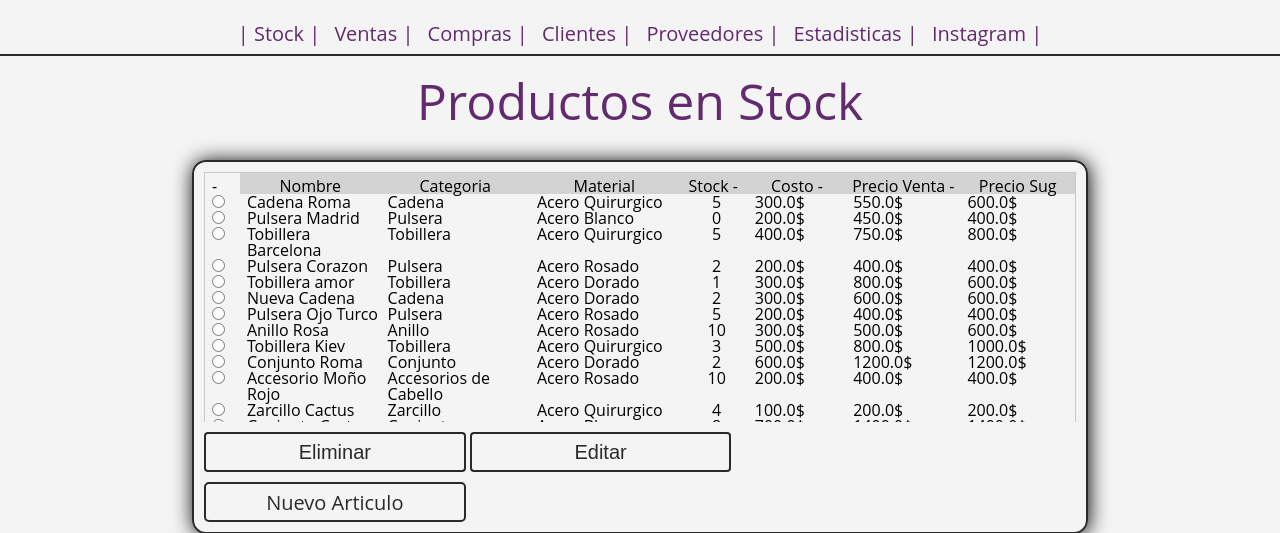
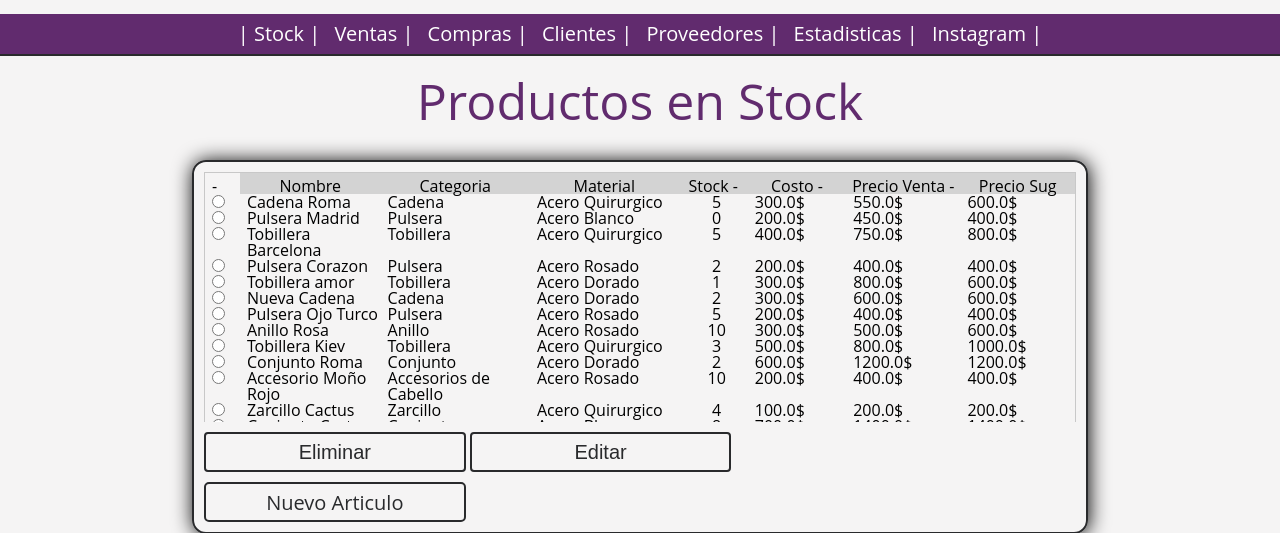
Before and after one commit to Mgrillo03/stock_forever, a Django app: page /stock/ in a window 1280 px wide. Shown: the top 533 px of the page. Run offline with Django 3.2, Linux system fonts and the light colour scheme; data comes from the database, SQL or seed files in the repository.

Commit message:
chages in style

```diff
--- a/stock_forever/stock/static/stock/style_g.css
+++ b/stock_forever/stock/static/stock/style_g.css
@@ -35,6 +35,7 @@ main{
 }
 
 nav{
+    background: #612b6e;
     border-bottom: 2px solid #292a2c;
     width: 100%;
     align-items: center;
@@ -55,7 +56,7 @@ nav{
 }
 
 .main-nav a{
-    color: #612b6e;
+    color: white;
     padding: 5px;
     text-decoration: none;
     font-size: 20px;
@@ -96,7 +97,7 @@ nav{
     border-radius: 14px;
     padding: 10px;
     margin-bottom: 20px;
-    box-shadow: 1px 1px 20px 0 #000000;
+    box-shadow: 1px 1px 10px 0 #000000;
 }
 .stock {
     align-items: center;
```
